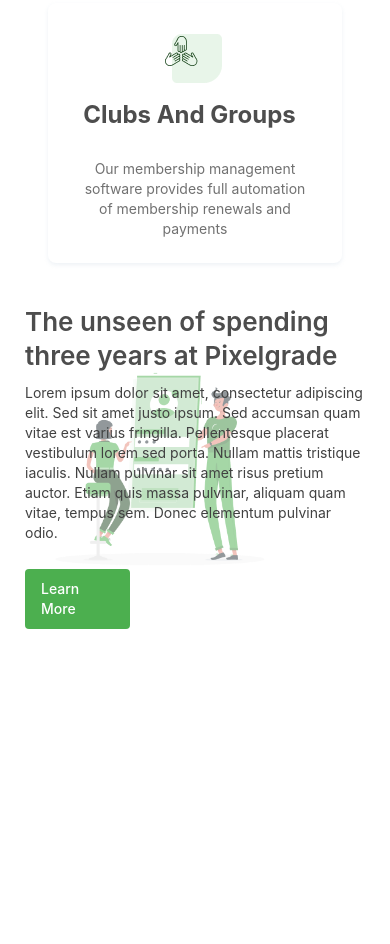
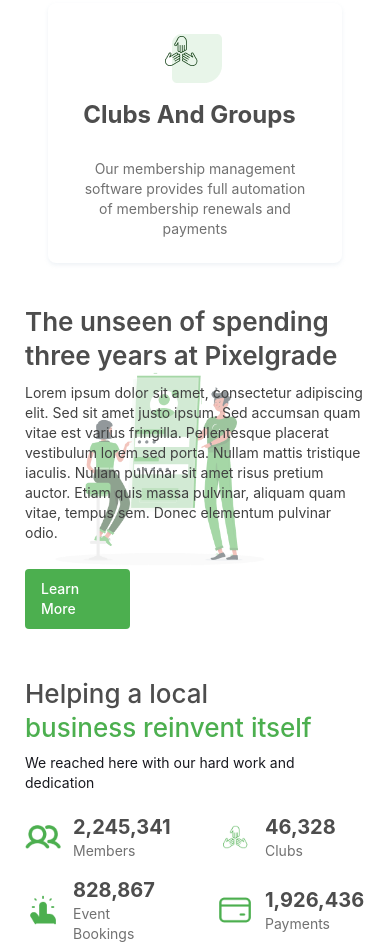
Before and after one commit to Miqayel8/Template, a plain HTML site: page index.html in a window 390 px wide. Shown: the part 1395-2339 px from the top of the page. Before the commit the page ends 2024 px from the top, so only its background shows below. Drawn offline with Linux system fonts and the light colour scheme.

Commit message:
adding section Helping Local Business

```diff
--- a/index.html
+++ b/index.html
@@ -165,7 +165,55 @@
                         </div>
                     </section>
 
+                    <section class="helping-busines">
+                        <div class="helping-busines-text">
+                            <h2>Helping a local <br><span>business reinvent itself</span></h2>
+                            <p>We reached here with our hard work and dedication</p>
+                        </div>
+                        <div class="helping-busines-statics">
 
+                            <div class="busines-statics">
+                                <div class="statics-icon">
+                                    <img src="Helping-buisenes-icons/Members.png" alt="">
+                                </div>
+                                <div class="busines-statics-text">
+                                    <p>2,245,341</p>
+                                    <p>Members</p>
+                                </div>
+                            </div>
+
+                            <div class="busines-statics">
+                                <div class="statics-icon">
+                                    <img src="Helping-buisenes-icons/Clubs.png" alt="">
+                                </div>
+                                <div class="busines-statics-text">
+                                    <p>46,328</p>
+                                    <p>Clubs</p>
+                                </div>
+                            </div>
+
+                            <div class="busines-statics">
+                                <div class="statics-icon">
+                                    <img src="Helping-buisenes-icons/Event-Bookings.png" alt="">
+                                </div>
+                                <div class="busines-statics-text">
+                                    <p>828,867</p>
+                                    <p>Event Bookings</p>
+                                </div>
+                            </div>
+
+                            <div class="busines-statics">
+                                <div class="statics-icon">
+                                    <img src="Helping-buisenes-icons/Payments.png" alt="">
+                                </div>
+                                <div class="busines-statics-text">
+                                    <p>1,926,436</p>
+                                    <p>Payments</p>
+                                </div>
+                            </div>
+
+                        </div>
+                    </section>
                 </section>
             </main>
 
--- a/style.css
+++ b/style.css
@@ -784,3 +784,164 @@ main {
     }
 
 }
+
+.helping-busines {
+    display: flex;
+    justify-content: space-between;
+    align-items: center;
+    width: 100%;
+    gap: 30px;
+    padding: 64px 144px;
+}
+
+.helping-busines-text {
+    display: flex;
+    flex-direction: column;
+    gap: 8px;
+}
+
+.helping-busines-text h2 {
+    font-size: 36px;
+    line-height: 44px;
+    font-weight: 600;
+    color: #4D4D4D;
+    max-width: 408px;
+}
+
+.helping-busines-text h2 span {
+    color: #4CAF4F;
+}
+
+.helping-busines-text p {
+    font-size: 16px;
+    line-height: 24px;
+    font-weight: 400;
+    color: #18191F;
+}
+
+.helping-busines-statics {
+    display: flex;
+    justify-content: center;
+    flex-wrap: wrap;
+    row-gap: 40px;
+    column-gap: 30px;
+    width: 540px;
+}
+
+.busines-statics {
+    display: flex;
+    align-items: center;
+    gap: 16px;
+}
+
+.statics-icon {
+    width: 48px;
+    height: 48px;
+}
+
+.statics-icon img {
+    width: 100%;
+    height: 100%;
+}
+
+.busines-statics-text {
+    display: flex;
+    flex-direction: column;
+    width: 191px;
+}
+
+.busines-statics-text p:first-child {
+    font-size: 28px;
+    line-height: 36px;
+    font-weight: 700;
+    color: #4D4D4D;
+}
+
+.busines-statics-text p {
+    font-size: 16px;
+    line-height: 24px;
+    font-weight: 400;
+    color: #717171;
+}
+
+@media screen and (max-width: 1024px) {
+    .helping-busines {
+        padding: 0px 55px;
+        flex-wrap: wrap;
+        justify-content: center;
+        gap: 20px;
+    }
+
+    .helping-busines-text {
+        max-width: 370px;
+    }
+
+    .helping-busines-text h2 {
+        font-size: 30px;
+        line-height: 38px;
+        font-weight: 550;
+    }
+
+    .helping-busines-text p {
+        font-size: 14px;
+        line-height: 20px;
+    }
+
+    .helping-busines-statics {
+        width: 392px;
+        row-gap: 20px;
+        column-gap: 20px;
+    }
+
+    .statics-icon {
+        width: 40px;
+        height: 40px;
+    }
+
+    .busines-statics-text {
+        width: 130px;
+    }
+
+    .busines-statics-text p:first-child {
+        font-size: 20px;
+        line-height: 28px;
+
+    }
+
+    .busines-statics-text p {
+        font-size: 14px;
+        line-height: 20px;
+    }
+
+}
+
+@media screen and (max-width: 768px) {
+    .helping-busines {
+        padding: 0px 25px;
+    }
+
+    .helping-busines-text h2 {
+        font-size: 26px;
+        line-height: 34px;
+    }
+
+    .helping-busines-statics {
+        max-width: 400px;
+        row-gap: 15px;
+        column-gap: 0px;
+        justify-content: space-between;
+    }
+
+    .busines-statics {
+        gap: 12px;
+    }
+
+    .statics-icon {
+        width: 36px;
+        height: 36px;
+    }
+
+    .busines-statics-text {
+        width: 100px;
+    }
+}
```
